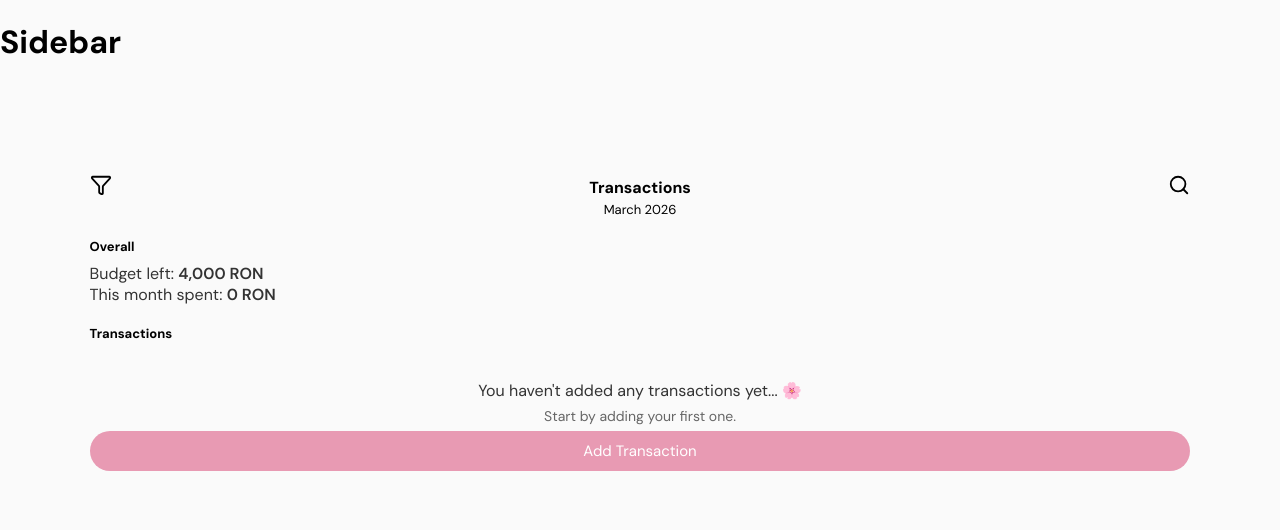
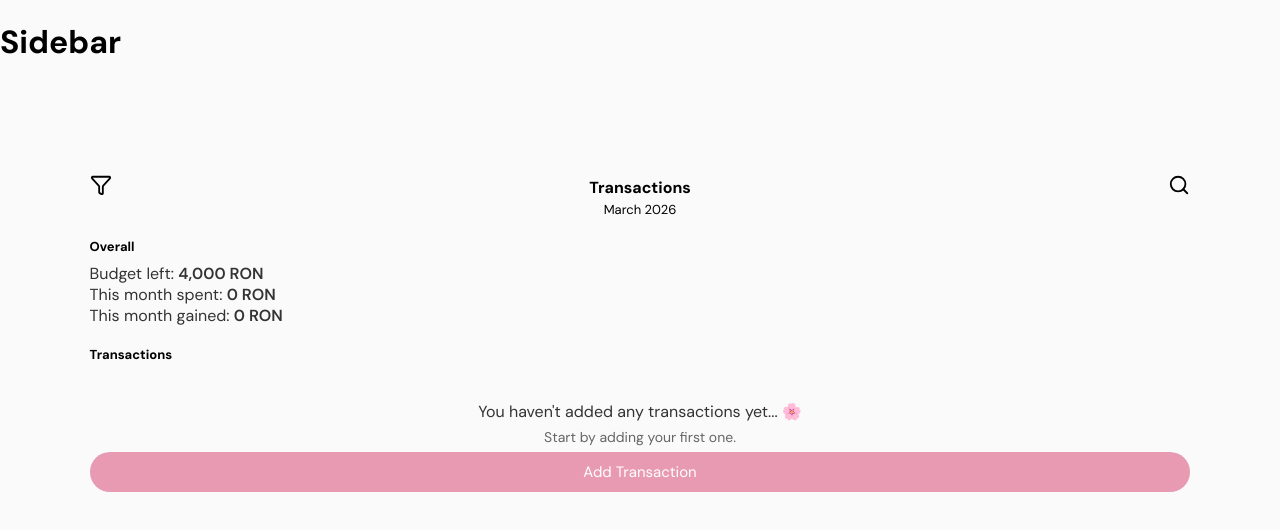
Before and after one commit to mirelalexy/blossom, a React (Vite) app in the folder frontend/: page /transactions in a window 1280 px wide. Shown: the top 530 px of the page. Built offline with nearby package versions, Linux system fonts and the light colour scheme.

Commit message:
feat(transactions): show monthly income in overall summary

```diff
--- a/frontend/src/pages/Transactions.jsx
+++ b/frontend/src/pages/Transactions.jsx
@@ -66,6 +66,19 @@ function Transactions() {
 
     const budgetLeft = monthlyBudget - expenses
 
+    const income = transactions
+        .filter(t => {
+            if (t.type !== "Income") return false
+
+            const date = new Date(t.date)
+
+            return (
+                date.getMonth() === today.getMonth() &&
+                date.getFullYear() === today.getFullYear()
+            )
+        })
+        .reduce((sum, t) => sum + t.amount, 0)
+
     const noTransactions = upcomingTransactions.length === 0 && recentTransactions.length === 0
 
     return (
@@ -88,6 +101,7 @@ function Transactions() {
                     <div>
                         <p>Budget left: <span>{formatCurrency(budgetLeft, currency)}</span></p>
                         <p>This month spent: <span>{formatCurrency(expenses, currency)}</span></p>
+                        <p>This month gained: <span>{formatCurrency(income, currency)}</span></p>
                     </div>
                 </Section>
 
```
